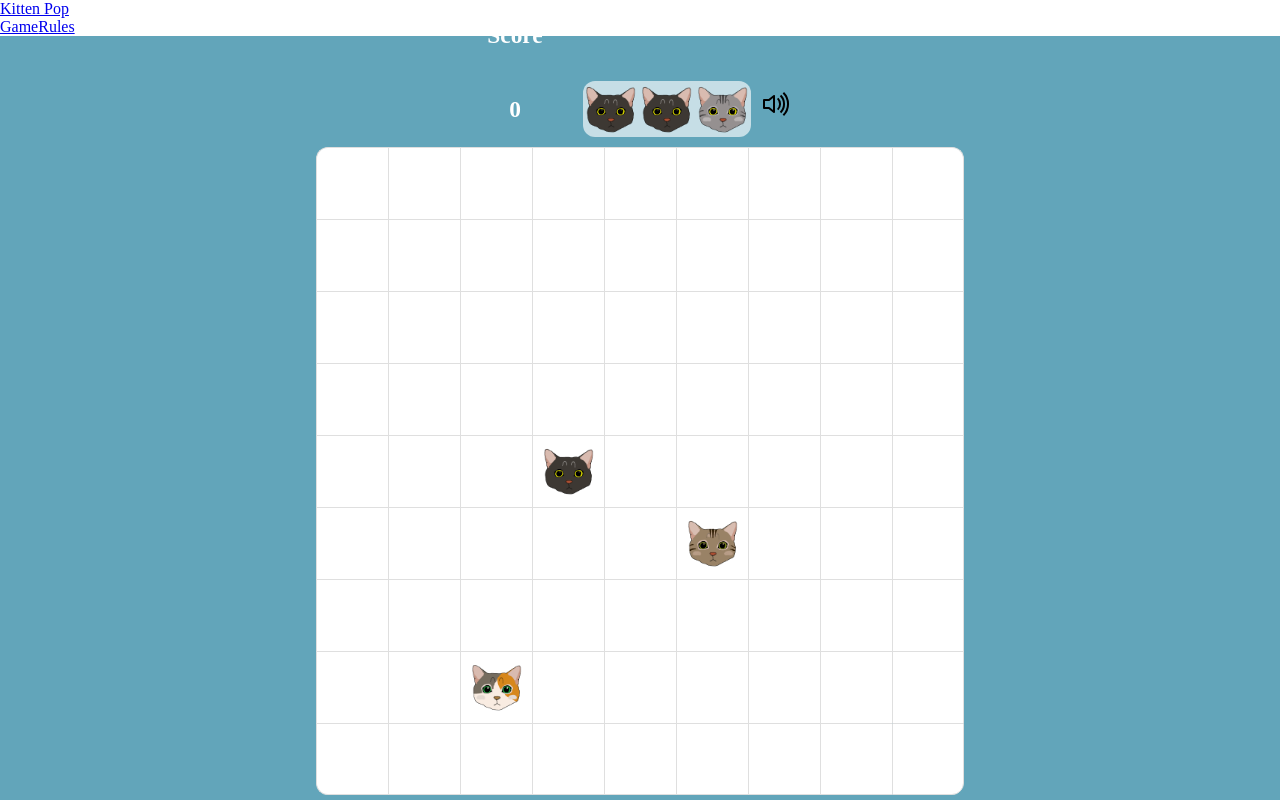
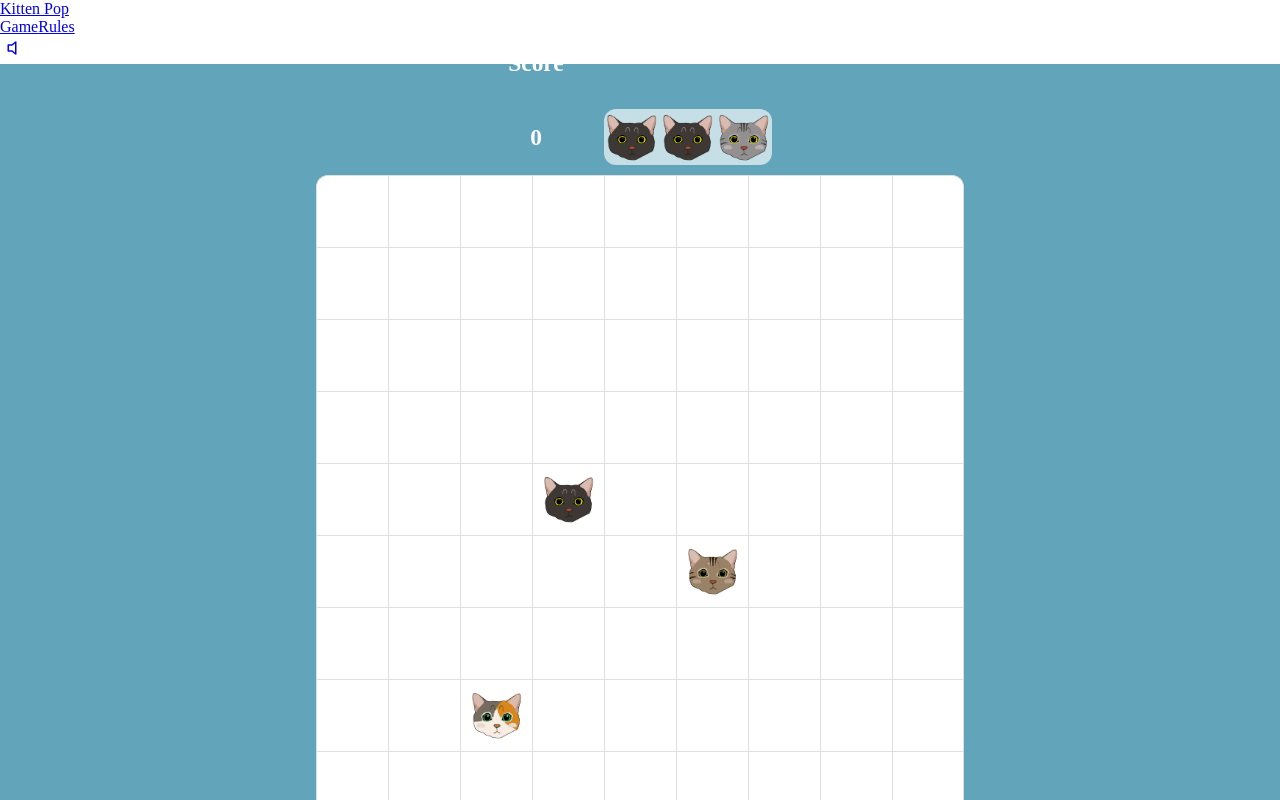
Before and after one commit to MichaelDurfey/bloomingcats, a React app: page /game in a window 1280 px wide. Built offline with nearby package versions, Linux system fonts and the light colour scheme.

Commit message:
feat: move music to header

```diff
--- a/src/client/components/Game/Board.jsx
+++ b/src/client/components/Game/Board.jsx
@@ -4,7 +4,6 @@ import styles from '../../styles/Board.css';
 import { useBoardContext } from './BoardContext';
 import Score from './Score';
 import Next from './Next';
-import Music from './Music';
 
 export default function Board() {
   const { board, boardContainer, nextAndScore } = styles;
@@ -14,7 +13,6 @@ export default function Board() {
       <div className={nextAndScore}>
         <Score />
         <Next />
-        <Music />
       </div>
       <div className={board}>
         { squares }
--- a/src/client/components/Game/Music.jsx
+++ b/src/client/components/Game/Music.jsx
@@ -1,7 +1,6 @@
 /* eslint-disable jsx-a11y/media-has-caption */
 import React, { useState, useRef } from 'react';
 // import PropTypes from 'prop-types';
-import styles from '../../styles/Music.css';
 import kittenPop2Low from '../../../assets/audio/kittenPop2Low.mp3';
 
 export default function Next() {
@@ -19,7 +18,7 @@ export default function Next() {
 
   function audioPlay() {
     return (
-      <svg onClick={() => togglePlay()} width="2em" height="2em" viewBox="0 0 16 16" className="bi bi-volume-up" fill="currentColor" xmlns="http://www.w3.org/2000/svg">
+      <svg onClick={() => togglePlay()} width="1.5em" height="1.5em" viewBox="0 0 16 16" className="bi bi-volume-up" fill="currentColor" xmlns="http://www.w3.org/2000/svg">
         <path fillRule="evenodd" d="M6.717 3.55A.5.5 0 0 1 7 4v8a.5.5 0 0 1-.812.39L3.825 10.5H1.5A.5.5 0 0 1 1 10V6a.5.5 0 0 1 .5-.5h2.325l2.363-1.89a.5.5 0 0 1 .529-.06zM6 5.04L4.312 6.39A.5.5 0 0 1 4 6.5H2v3h2a.5.5 0 0 1 .312.11L6 10.96V5.04z" />
         <path d="M11.536 14.01A8.473 8.473 0 0 0 14.026 8a8.473 8.473 0 0 0-2.49-6.01l-.708.707A7.476 7.476 0 0 1 13.025 8c0 2.071-.84 3.946-2.197 5.303l.708.707z" />
         <path d="M10.121 12.596A6.48 6.48 0 0 0 12.025 8a6.48 6.48 0 0 0-1.904-4.596l-.707.707A5.483 5.483 0 0 1 11.025 8a5.483 5.483 0 0 1-1.61 3.89l.706.706z" />
@@ -30,14 +29,14 @@ export default function Next() {
 
   function audioOff() {
     return (
-      <svg onClick={() => togglePlay()} width="2em" height="2em" viewBox="0 0 16 16" className="bi bi-volume-off" fill="currentColor" xmlns="http://www.w3.org/2000/svg">
+      <svg onClick={() => togglePlay()} width="1.5em" height="1.5em" viewBox="0 0 16 16" className="bi bi-volume-off" fill="currentColor" xmlns="http://www.w3.org/2000/svg">
         <path fillRule="evenodd" d="M10.717 3.55A.5.5 0 0 1 11 4v8a.5.5 0 0 1-.812.39L7.825 10.5H5.5A.5.5 0 0 1 5 10V6a.5.5 0 0 1 .5-.5h2.325l2.363-1.89a.5.5 0 0 1 .529-.06zM10 5.04L8.312 6.39A.5.5 0 0 1 8 6.5H6v3h2a.5.5 0 0 1 .312.11L10 10.96V5.04z" />
       </svg>
     );
   }
 
   return (
-    <div className={styles.container}>
+    <div>
       <audio
         src={kittenPop2Low}
         ref={audioRef}
@@ -53,7 +52,7 @@ export default function Next() {
           }
         }}
       />
-      { isPlaying ? audioOff() : audioPlay() }
+      { isPlaying ? audioPlay() : audioOff() }
     </div>
   );
 }
--- a/src/client/components/Header.jsx
+++ b/src/client/components/Header.jsx
@@ -1,15 +1,19 @@
 import React from 'react';
 import Navbar from 'react-bootstrap/Navbar';
 import Nav from 'react-bootstrap/Nav';
+import Music from './Game/Music';
 
 export default function Header() {
   return (
     <>
       <Navbar bg="dark" variant="dark">
         <Navbar.Brand href="/">Kitten Pop</Navbar.Brand>
-        <Nav className="mr-auto">
+        <Nav>
           <Nav.Link href="/game">Game</Nav.Link>
           <Nav.Link href="/rules">Rules</Nav.Link>
+          <Nav.Link>
+            <Music />
+          </Nav.Link>
         </Nav>
       </Navbar>
     </>
--- a/src/client/styles/Music.css
+++ /dev/null
@@ -1,9 +0,0 @@
-:local(.container) {
-  display: flex;
-  flex-basis: 10%;
-  margin-left: 10px;
-  justify-content: center;
-  align-items: center;
-  height: 100%;
-
-}
```
